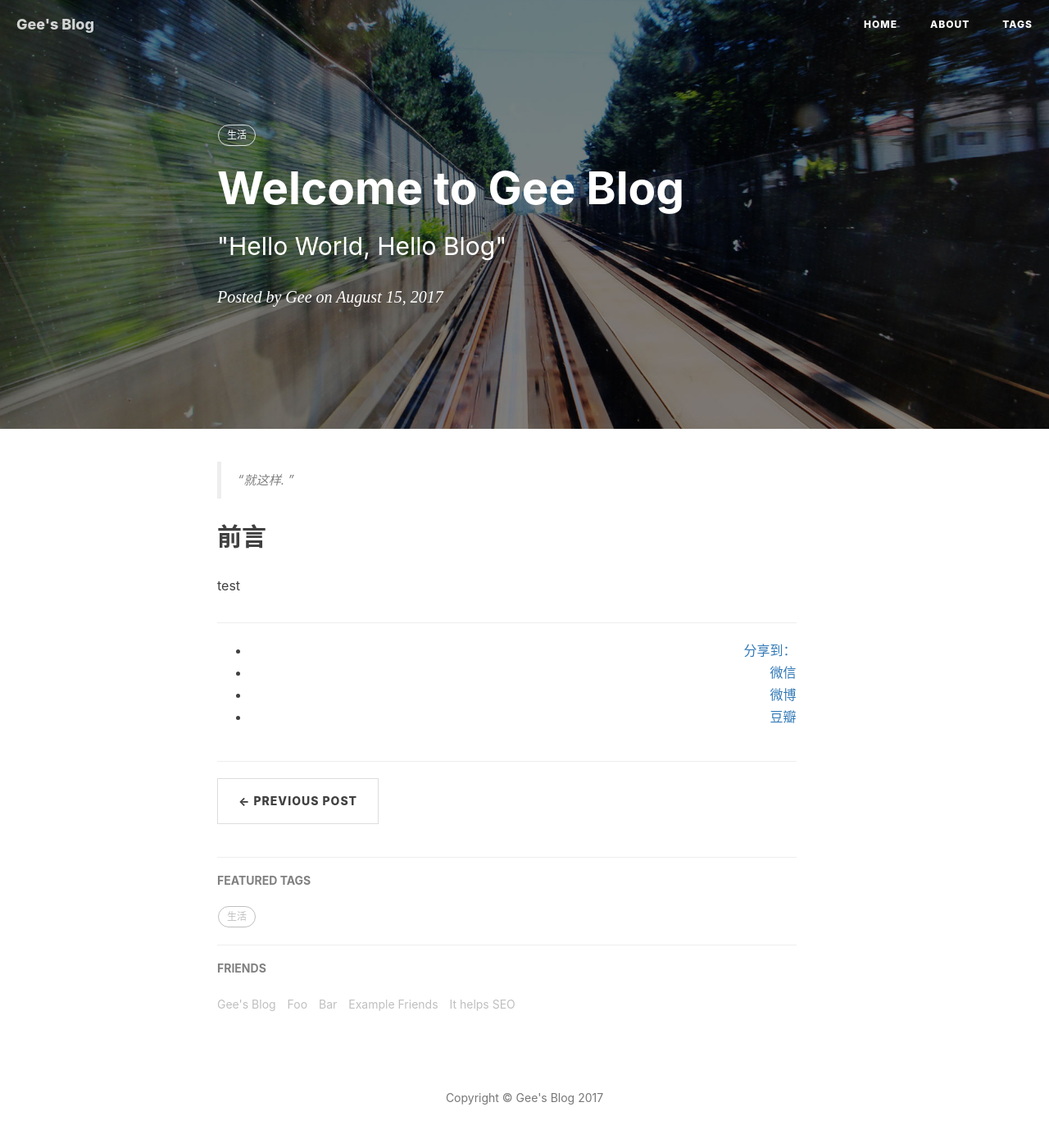
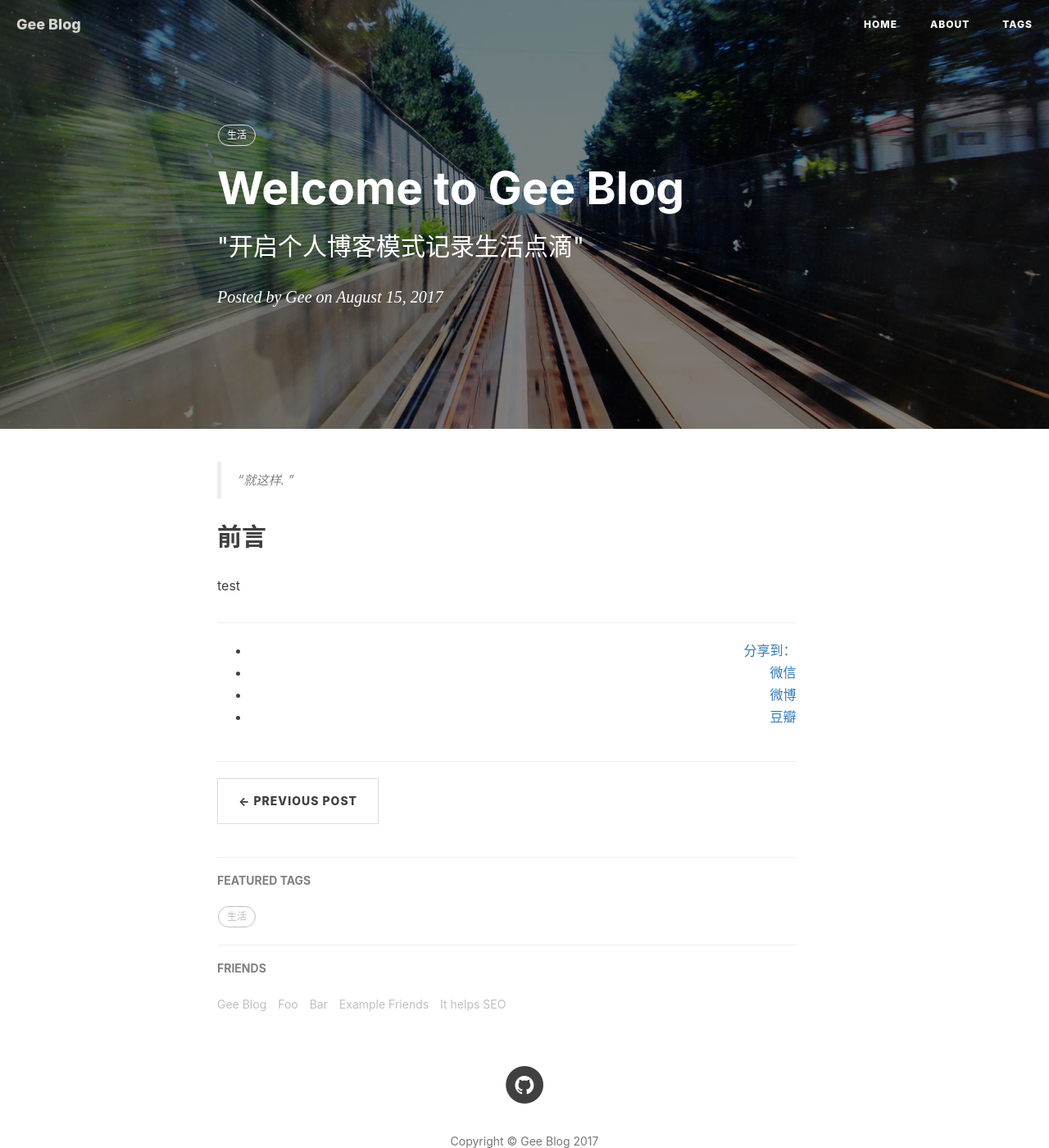
Before and after one commit to geefeng/geefeng.github.io, a Jekyll site: the page built from _posts/2017-08-15-hello-gee-2017.markdown, in a window 1280 px wide and 1400 px high. Shown: the whole window at 82% size. Built offline with Jekyll 4.4.1, drawn with Linux system fonts in a browser that asks for light colours; nearby versions of some CDN libraries; comment, search, counter and statistics services are not loaded.

Commit message:
更新博客标题

```diff
--- a/_config.yml
+++ b/_config.yml
@@ -1,6 +1,6 @@
 # Site settings
-title: Gee's Blog
-SEOTitle: Gee的博客 | Gee's Blog
+title: Gee Blog
+SEOTitle: Gee的博客 | Gee Blog
 header-img: img/home-bg.jpg
 email: zijianf@126.com
 description: "Hello Gee"
@@ -14,7 +14,7 @@ baseurl: ""         # for example, '/blog' if your blog hosted on 'host/blog'
 RSS: false
 # weibo_username:     huxpro
 # zhihu_username:     huxpro
-# github_username:    huxpro
+github_username:    geefeng
 #twitter_username:  huxpro
 # facebook_username:  huxpro
 
@@ -82,7 +82,7 @@ featured-condition-size: 1              # A tag will be featured if the size of
 # Friends
 friends: [
     {
-        title: "Gee's Blog",
+        title: "Gee Blog",
         href: "#"
     },{
         title: "Foo",
--- a/_posts/2017-08-15-hello-gee-2017.markdown
+++ b/_posts/2017-08-15-hello-gee-2017.markdown
@@ -1,8 +1,8 @@
 ---
 layout:     post
 title:      "Welcome to Gee Blog"
-subtitle:   " \"Hello World, Hello Blog\""
-date:       2017-08-15 12:00:00
+subtitle:   " \"开启个人博客模式记录生活点滴\""
+date:       2017-08-15 19:00:00
 author:     "Gee"
 header-img: "img/post-bg-2015.jpg"
 tags:
```
